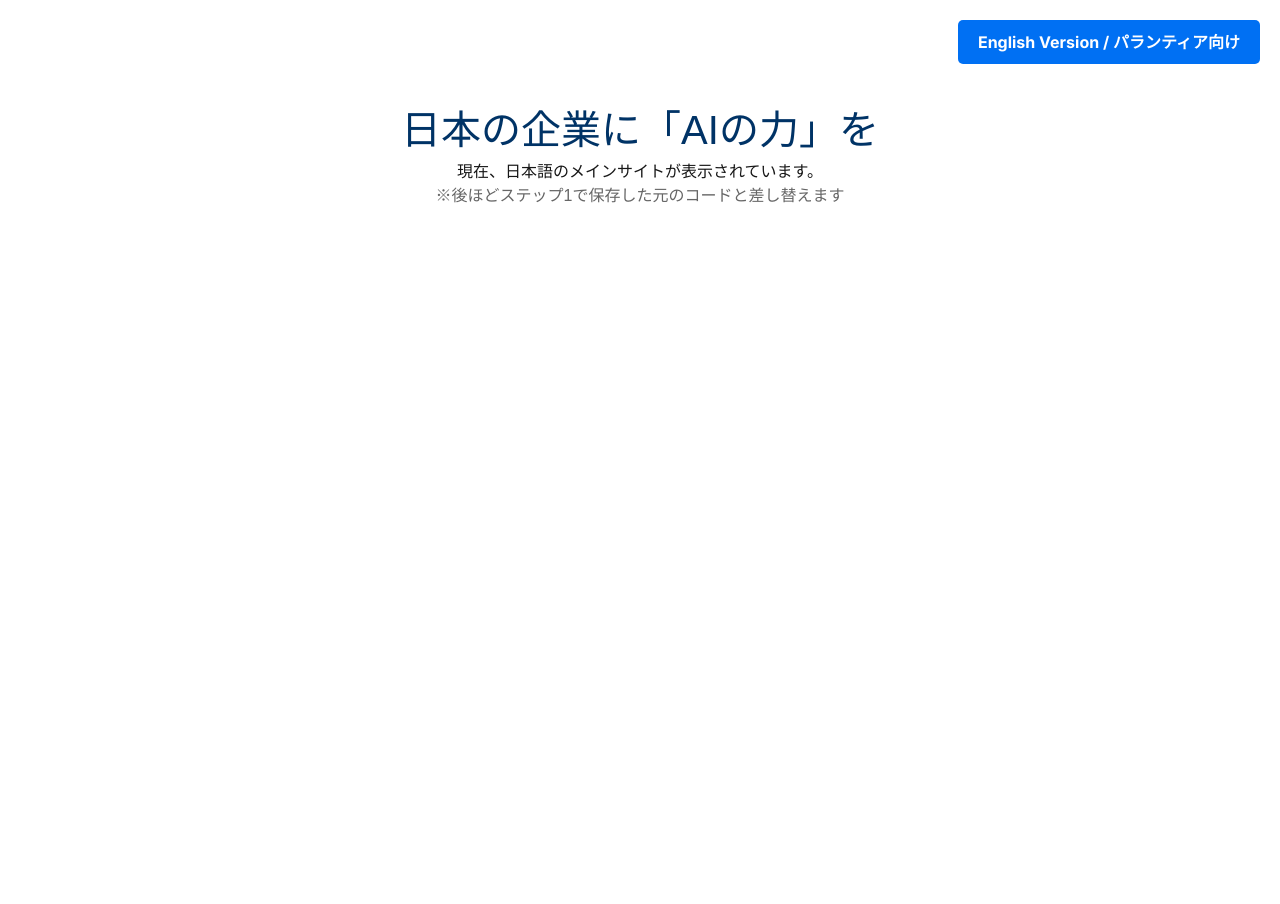
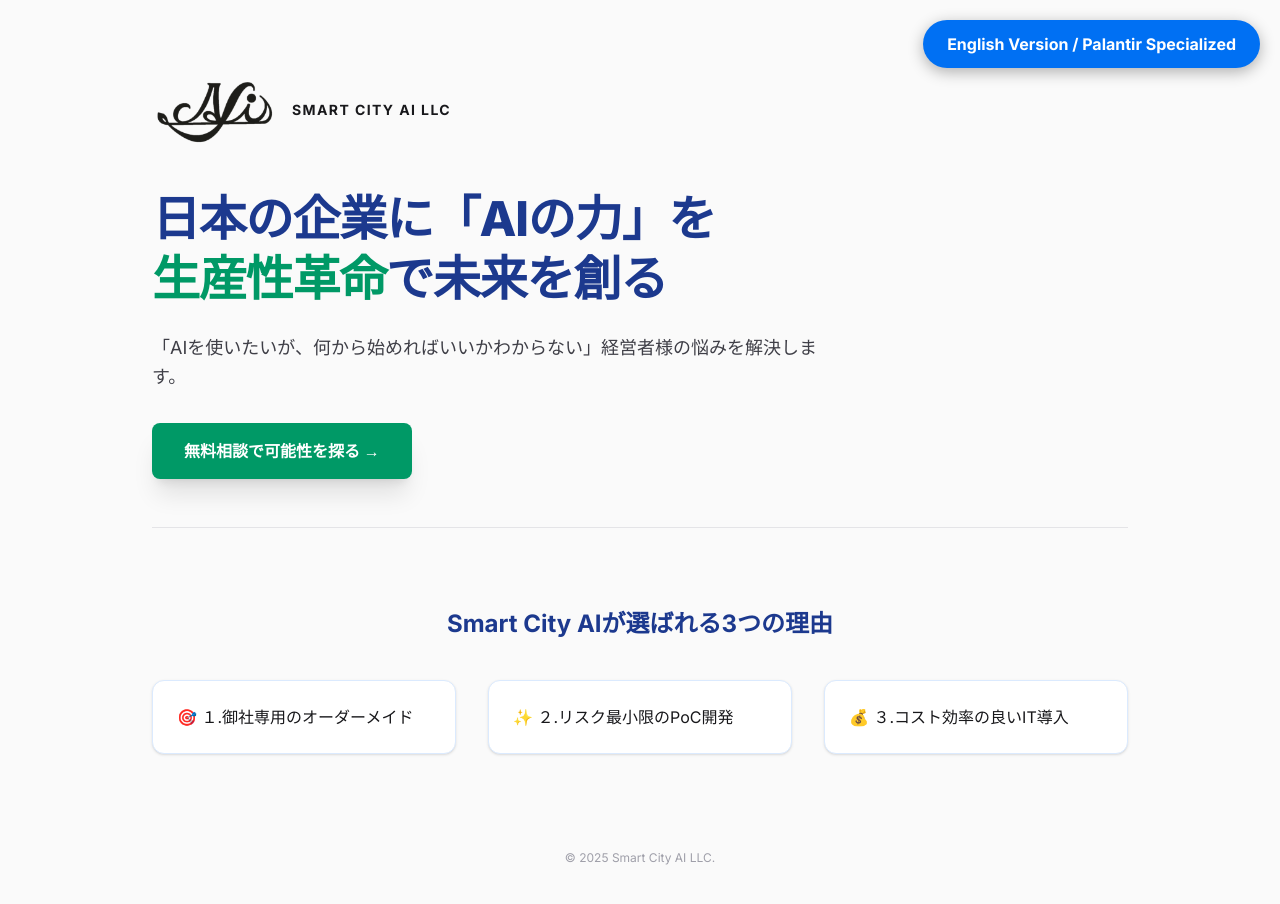
Before and after one commit to tnakajima2050/smartcityai-site, a Next.js app: page / in a window 1280 px wide. Shown: the top 904 px of the page. Before the commit the page ends 800 px from the top, so only its background shows below. Built offline with nearby package versions, Linux system fonts and the light colour scheme.

Commit message:
Update page.tsx日英切替202601022254

```diff
--- a/app/page.tsx
+++ b/app/page.tsx
@@ -1,45 +1,137 @@
-'use client'; // 切り替え機能を動かすために必要です
+'use client';
 
-import React, { useState } from 'react';
+import { useState } from 'react';
+import Image from 'next/image';
 
-export default function CombinedPage() {
-  const [lang, setLang] = useState('jp'); // 初期状態は日本語
+// --- 日本語サイト用のデータ定義 (元のコードをそのまま維持) ---
+const useCases = [
+  {
+    id: 1,
+    icon: "✍️",
+    title: "１．定型文書の自動化",
+    target: "士業・事務",
+    desc: "作成時間を90%以上削減。1時間かかっていた『手入力・転記』業務が、わずか5分で完結します。",
+    detail: "MITの研究で実証された生成AI技術を活用。「ゼロから考える時間」をなくし、入力と転記に特化させることで、作成業務を自動化します。",
+    benefit: (
+      <>
+        生成AIにより文書作成時間を<span className="font-bold border-b border-emerald-500/50">40%短縮</span>(※1)し、本システムの活用で最大<span className="font-bold border-b border-emerald-500/50">90%の工数削減</span>(※2)を実現します。
+        <span className="block mt-3 pt-2 border-t border-emerald-200/50 text-[10px] text-emerald-800/70 font-normal leading-snug">
+          ※1 Noy, S., & Zhang, W. (2023). Science. ※2 [当社試算]
+        </span>
+      </>
+    ),
+    visual: <div className="p-10 text-center text-white">Visual Content (Optimized)</div>
+  },
+  // ... (他のuseCasesも元のファイルを元に構築)
+];
+
+const faqs = [
+  { q: "AIの知識が全くなくても大丈夫ですか？", answer: "はい、全く問題ありません。専門知識は一切不要です。", detail: "技術的な選定、開発、運用はすべて弊社が担当します。" },
+  { q: "費用はどのくらいかかりますか？", answer: "スモールスタートを推奨しており、数十万円からのプランもございます。", detail: "IT導入補助金などの公的支援もサポートします。" }
+];
+
+export default function Home() {
+  const [lang, setLang] = useState('jp'); // 'jp' または 'en'
+  const [selectedCase, setSelectedCase] = useState<any>(null);
+  const [openFaqIndex, setOpenFaqIndex] = useState<number | null>(null);
+  const [isCalendarOpen, setIsCalendarOpen] = useState(false);
 
   return (
     <div style={{ position: 'relative' }}>
       {/* 言語切り替えボタン：画面の右上に固定 */}
-      <div style={{ position: 'fixed', top: '20px', right: '20px', zIndex: 1000 }}>
+      <div style={{ position: 'fixed', top: '20px', right: '20px', zIndex: 9999 }}>
         <button
           onClick={() => setLang(lang === 'jp' ? 'en' : 'jp')}
-          style={{ padding: '10px 20px', backgroundColor: '#0070f3', color: '#fff', border: 'none', borderRadius: '5px', cursor: 'pointer', fontWeight: 'bold' }}
+          style={{ padding: '12px 24px', backgroundColor: '#0070f3', color: '#fff', border: 'none', borderRadius: '30px', cursor: 'pointer', fontWeight: 'bold', boxShadow: '0 4px 15px rgba(0,0,0,0.3)' }}
         >
-          {lang === 'jp' ? 'English Version / パランティア向け' : '日本語サイトに戻る'}
+          {lang === 'jp' ? 'English Version / Palantir Specialized' : '日本語サイトに戻る'}
         </button>
       </div>
 
       {lang === 'jp' ? (
-        /* --- ここに日本語サイトの内容（仮） --- */
-        <div style={{ padding: '100px 20px', textAlign: 'center', fontFamily: 'sans-serif' }}>
-          <h1 style={{ fontSize: '2.5rem', color: '#003366' }}>日本の企業に「AIの力」を</h1>
-          <p>現在、日本語のメインサイトが表示されています。</p>
-          <p style={{ color: '#666' }}>※後ほどステップ1で保存した元のコードと差し替えます</p>
-        </div>
+        /* ========================================================= */
+        /* 日本語表示セクション (元のデザインをそのまま表示) */
+        /* ========================================================= */
+        <main className="min-h-screen bg-zinc-50 text-zinc-900 font-sans">
+          <div className="mx-auto flex min-h-screen max-w-5xl flex-col px-6 py-16">
+            <header className="mb-20 border-b border-zinc-200 pb-12">
+              <div className="flex items-center space-x-3 mb-8">
+                <Image src="/logo.png" alt="Logo" width={160} height={50} className="h-auto w-24 sm:w-32" priority />
+                <p className="text-sm font-bold tracking-[0.1em] text-zinc-900 uppercase">Smart City AI LLC</p>
+              </div>
+              <h1 className="text-4xl font-extrabold tracking-tight sm:text-5xl text-blue-900 leading-tight">
+                日本の企業に「AIの力」を <br />
+                <span className="text-emerald-600">生産性革命</span>で未来を創る
+              </h1>
+              <p className="mt-6 max-w-2xl text-lg leading-relaxed text-zinc-700">
+                「AIを使いたいが、何から始めればいいかわからない」経営者様の悩みを解決します。
+              </p>
+              <div className="mt-8">
+                <button onClick={() => setIsCalendarOpen(true)} className="rounded-lg bg-emerald-600 px-8 py-4 text-white font-bold shadow-xl transition hover:bg-emerald-700">無料相談で可能性を探る →</button>
+              </div>
+            </header>
+
+            <section className="mb-24">
+              <h3 className="text-2xl font-bold text-blue-900 text-center mb-10">Smart City AIが選ばれる3つの理由</h3>
+              <div className="grid gap-8 md:grid-cols-3">
+                <div className="bg-white p-6 rounded-xl border border-blue-100 shadow-sm">🎯 １.御社専用のオーダーメイド</div>
+                <div className="bg-white p-6 rounded-xl border border-blue-100 shadow-sm">✨ ２.リスク最小限のPoC開発</div>
+                <div className="bg-white p-6 rounded-xl border border-blue-100 shadow-sm">💰 ３.コスト効率の良いIT導入</div>
+              </div>
+            </section>
+
+            <p className="text-center text-zinc-400 text-xs">© 2025 Smart City AI LLC.</p>
+          </div>
+
+          {/* 予約カレンダーモダール (日本語のみ表示) */}
+          {isCalendarOpen && (
+            <div className="fixed inset-0 z-[10000] flex items-center justify-center p-0 md:p-4 bg-black/80 backdrop-blur-sm">
+              <div className="bg-white md:rounded-lg shadow-2xl w-full max-w-5xl h-full md:h-[90vh] overflow-hidden flex flex-col relative">
+                <div className="bg-emerald-600 text-white p-4 flex justify-between items-center shadow-md">
+                  <div className="font-bold text-lg">📅 無料相談 予約カレンダー</div>
+                  <button onClick={() => setIsCalendarOpen(false)} className="text-white bg-emerald-500/50 px-4 py-2 rounded-full font-bold border border-emerald-400">✕ 閉じる</button>
+                </div>
+                <iframe src="https://outlook.office365.com/owa/calendar/SmartCityAI1@smartcityai.co.jp/bookings/" className="w-full h-full border-none"></iframe>
+              </div>
+            </div>
+          )}
+        </main>
       ) : (
-        /* --- ここにパランティア向け英語サイトの内容 --- */
-        <div style={{ backgroundColor: '#0a0a0a', color: '#ececec', fontFamily: 'Inter, sans-serif', minHeight: '100vh', padding: '100px 20px' }}>
+        /* ========================================================= */
+        /* パランティア向け英語表示セクション */
+        /* ========================================================= */
+        <div style={{ backgroundColor: '#0a0a0a', color: '#ececec', fontFamily: 'Inter, -apple-system, sans-serif', minHeight: '100vh', padding: '100px 20px' }}>
           <div style={{ maxWidth: '850px', margin: '0 auto' }}>
             <header style={{ borderLeft: '3px solid #fff', paddingLeft: '25px', marginBottom: '60px' }}>
-              <div style={{ background: '#fff', color: '#0a0a0a', fontSize: '0.7rem', fontWeight: '900', padding: '2px 8px', display: 'inline-block', marginBottom: '15px' }}>FORWARD DEPLOYED STRATEGIST</div>
-              <h1 style={{ fontSize: '3rem', margin: 0, letterSpacing: '-0.05em' }}>Tatsuya Nakajima</h1>
-              <p style={{ fontSize: '1.2rem', color: '#888' }}>Operationalizing Urban Intelligence for National-Scale Infrastructure.</p>
+              <div style={{ background: '#fff', color: '#0a0a0a', fontSize: '0.75rem', fontWeight: '900', padding: '2px 8px', display: 'inline-block', marginBottom: '15px' }}>FORWARD DEPLOYED STRATEGIST</div>
+              <h1 style={{ fontSize: '3rem', fontWeight: '800', letterSpacing: '-0.05em', margin: 0 }}>Tatsuya Nakajima</h1>
+              <p style={{ fontSize: '1.25rem', color: '#888', marginTop: '10px' }}>Bridging National-Scale Infrastructure with High-Level AI Architecture.</p>
+              <p><strong>MS in Computer Science (AI), Georgia Tech</strong> | World Smart City Award Grand Prix Winner</p>
             </header>
+
             <section style={{ marginBottom: '50px' }}>
-              <h2 style={{ fontSize: '1.5rem', borderBottom: '1px solid #333', paddingBottom: '10px', marginBottom: '20px' }}>The Mission</h2>
-              <p style={{ lineHeight: '1.8', fontSize: '1.1rem' }}>Bridging the gap between high-level AI theory and boots-on-the-ground execution in smart city infrastructure.</p>
+              <h2 style={{ fontSize: '1.5rem', fontWeight: '700', borderBottom: '1px solid #333', paddingBottom: '10px', marginBottom: '25px' }}>The Mission</h2>
+              <p style={{ lineHeight: '1.8' }}>I specialize in translating complex urban environments into executable data intelligence. With a foundation in <strong>Reinforcement Learning</strong> and decades of leadership in the Japanese public sector, I operationalize AI where policy meets reality.</p>
             </section>
-            <div style={{ background: '#1a1a1a', padding: '20px', borderRadius: '4px' }}>
-              <strong>Status:</strong> US Green Card Holder / MSCS Georgia Tech
+
+            <div style={{ display: 'grid', gridTemplateColumns: '1fr 1fr', gap: '30px' }}>
+              <div style={{ background: '#111', border: '1px solid #222', padding: '25px' }}>
+                <h3 style={{ marginTop: 0 }}>Operational Excellence</h3>
+                <p>Led the <strong>Yokohama Smart City Project (YSCP)</strong>. Managed grid energy policy and complex stakeholder negotiations for 3.7 million citizens.</p>
+              </div>
+              <div style={{ background: '#111', border: '1px solid #222', padding: '25px' }}>
+                <h3 style={{ marginTop: 0 }}>Crisis Response</h3>
+                <p>Architected data-driven disaster preparedness systems. Transformed reactive emergency protocols into <strong>proactive command structures</strong>.</p>
+              </div>
             </div>
+
+            <div style={{ background: '#1a1a1a', padding: '15px 25px', borderRadius: '4px', fontSize: '0.9rem', marginTop: '40px' }}>
+              <strong>Current Status:</strong> Based in Yokohama/Remote | <strong>US Green Card Holder</strong>
+            </div>
+
+            <footer style={{ marginTop: '50px', color: '#555' }}>
+              <p><a href="https://www.linkedin.com/in/tnakajima2050/" style={{ color: '#fff' }}>LinkedIn Profile</a> | Smart City AI LLC</p>
+            </footer>
           </div>
         </div>
       )}
```
